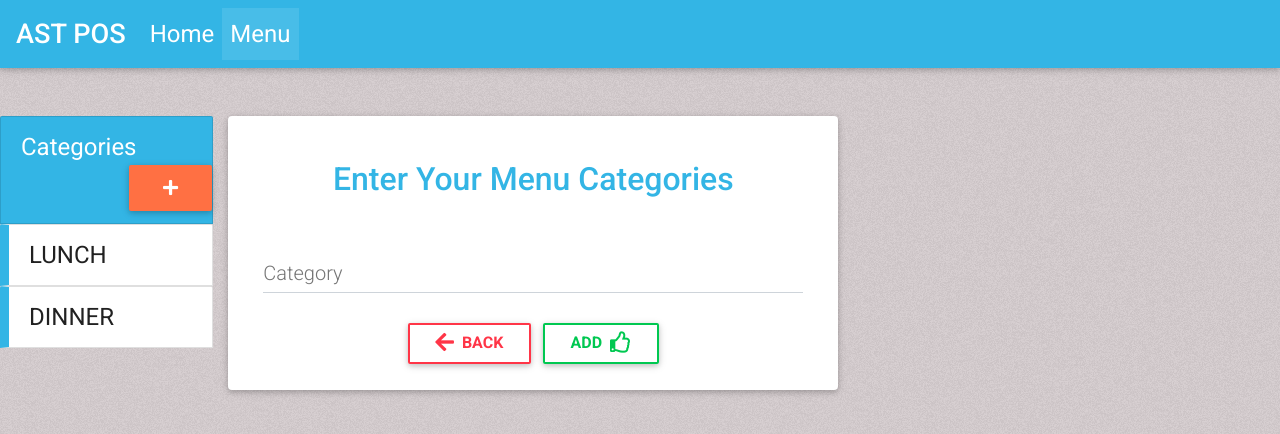
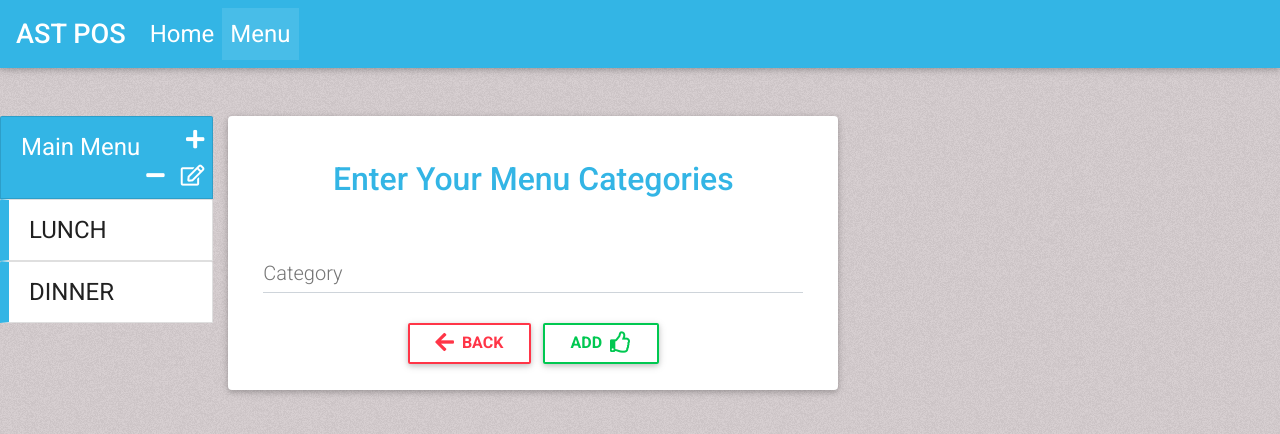
Before and after one commit to adomoshe/website-creator, a React (Create React App) app in the folder client/: page /menu in a window 1280 px wide. Shown: the top 434 px of the page. Built offline with nearby package versions, Linux system fonts and the light colour scheme.

Commit message:
Double side nav *** GO BACK TO HERE

```diff
--- a/client/src/components/ItemSideNav.js
+++ b/client/src/components/ItemSideNav.js
@@ -1,8 +1,7 @@
 import React, { Component } from "react";
 import { MDBBtn, MDBIcon, MDBListGroup, MDBListGroupItem } from "mdbreact";
 
-const styles = {
-};
+const styles = {};
 
 class ItemSideNav extends Component {
   handleItemClick = itemIndex => {
@@ -27,9 +26,17 @@ class ItemSideNav extends Component {
     const menuBuilderState = this.props.menuBuilderState();
     const current = menuBuilderState.current;
 
+    const currentCat =
+      menuBuilderState.categories[current.category].name
+
+      const currentSubCat =
+      menuBuilderState.categories[current.category].subCategories[
+        current.subCategory
+      ].name
+
     return (
       <MDBListGroup>
-          <MDBListGroupItem color="warning">Items</MDBListGroupItem>
+        <MDBListGroupItem color="warning">{currentCat} / {currentSubCat}{" "}items</MDBListGroupItem>
         {menuBuilderState.categories[current.category].subCategories[
           current.subCategory
         ].items.map(({ name }, itemIndex) => {
@@ -53,12 +60,7 @@ class ItemSideNav extends Component {
           className="mx-0 my-0"
           onClick={this.newItem}
         >
-          <MDBIcon
-            icon="plus"
-            size="lg"
-            inverse="true"
-            style={styles.icon}
-          />{" "}
+          <MDBIcon icon="plus" size="lg" inverse="true" style={styles.icon} />{" "}
           Item
         </MDBBtn>
       </MDBListGroup>
--- a/client/src/components/SideNav.js
+++ b/client/src/components/SideNav.js
@@ -15,7 +15,12 @@ const styles = {
   subCatListItem: {
     borderLeft: "0.3rem solid #33b5e5",
     cursor: "pointer"
-  }
+  },
+  editIcon: {
+    cursor: "pointer",
+    fontWeight: "200"
+  },
+  plusIcon: { cursor: "pointer" }
 };
 
 class SideNav extends Component {
@@ -49,18 +54,29 @@ class SideNav extends Component {
     const menuBuilderState = this.props.menuBuilderState();
 
     return (
-      <MDBListGroup>
+      <MDBListGroup styles={styles.fixed}>
         <MDBListGroupItem className="pr-0 bg-info">
-          <span className="text-white">Categories</span>
-          <MDBBtn
-            color="deep-orange darken-4"
-            className="mx-0 my-0 float-right"
+          <span className="text-white">Main Menu</span>
+          <MDBIcon
+            icon="plus"
+            size="sm"
+            inverse="true"
+            style={styles.plusIcon}
+            className="float-right mx-2"
             onClick={() => {
-              this.props.setFormHandlerStep(1);
-            }}
-          >
-            <MDBIcon icon="plus" size="lg" inverse="true" style={styles.icon} />
-          </MDBBtn>
+              this.props.setFormHandlerStep(1);}}
+          />
+          <MDBIcon
+            icon="edit"
+            size="sm"
+            inverse="true"
+            style={styles.editIcon}
+            className=" float-right mx-2"
+          />
+          <MDBIcon icon="minus" size="sm"
+            inverse="true"
+            style={styles.addIcon}
+            className=" float-right mx-2" />
         </MDBListGroupItem>
         {menuBuilderState.categories.map(({ name }, categoryIndex) => {
           return (
@@ -109,12 +125,7 @@ class SideNav extends Component {
                         this.newSubCategory(categoryIndex);
                       }}
                     >
-                    <MDBIcon
-                      icon="plus"
-                      size="lg"
-                      // inverse="true"
-                      style={styles.icon}
-                    />{" "}
+                      <MDBIcon icon="plus" size="lg" style={styles.icon} />{" "}
                       Sub-Category
                     </MDBBtn>
                   </MDBListGroupItem>
--- a/client/src/pages/MenuBuilder.js
+++ b/client/src/pages/MenuBuilder.js
@@ -419,7 +419,7 @@ class Main extends Component {
     return (
       <MDBRow>
         {state.formStep && state.categories.length ? (
-          <MDBCol md="4" lg="3" xl="2" className="px-md-0 my-3 my-md-5">
+          <MDBCol md="4" lg="3" xl="2" className="px-md-0 my-3 my-md-5 position-fixed">
             <SideNav
               menuBuilderState={this.menuBuilderState}
               setFormHandlerStep={this.setFormHandlerStep}
@@ -431,7 +431,7 @@ class Main extends Component {
         state.current.subCategory !== null &&
         state.categories[current.category].subCategories[current.subCategory]
           .items[0] ? (
-          <MDBCol md="4" lg="3" xl="2" className="pl-md-0 my-3 my-md-5">
+          <MDBCol md="4" lg="3" xl="2" className="pl-md-0 my-3 my-md-5 offset-md-4 offset-lg-3 offset-xl-2 position-fixed">
             <ItemSideNav
               menuBuilderState={this.menuBuilderState}
               setFormHandlerStep={this.setFormHandlerStep}
@@ -439,7 +439,7 @@ class Main extends Component {
             />
           </MDBCol>
         ) : null}
-        <MDBCol md="6" lg="6" className=" my-3 my-md-5">
+        <MDBCol md="6" lg="6" className="my-3 my-md-5 offset-md-8 offset-lg-6 offset-xl-2">
           <FormHandler
             menuBuilderState={this.menuBuilderState}
             nextFormStep={this.nextFormStep}
```
Lines whose indentation alone changed are shown as unchanged.
